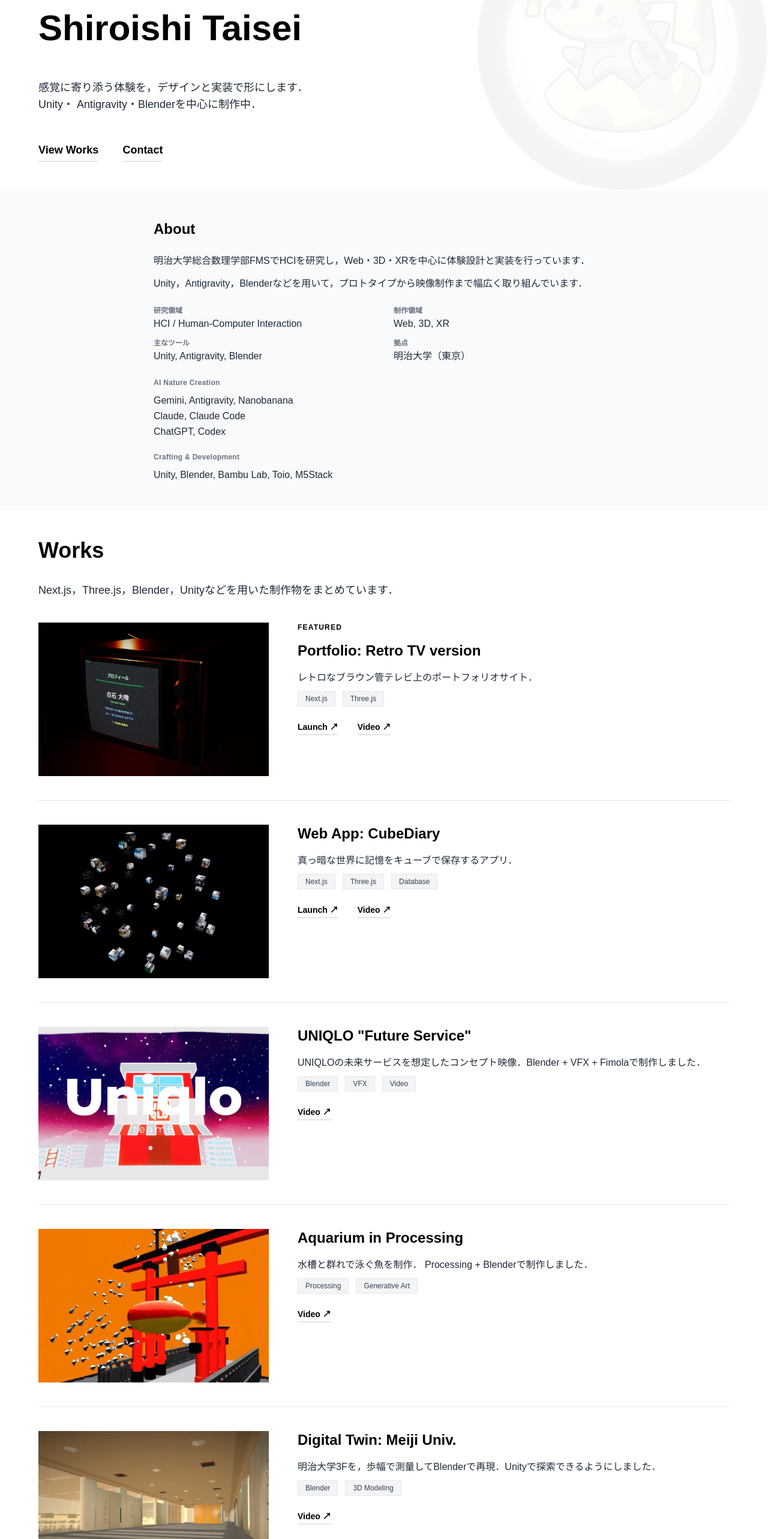
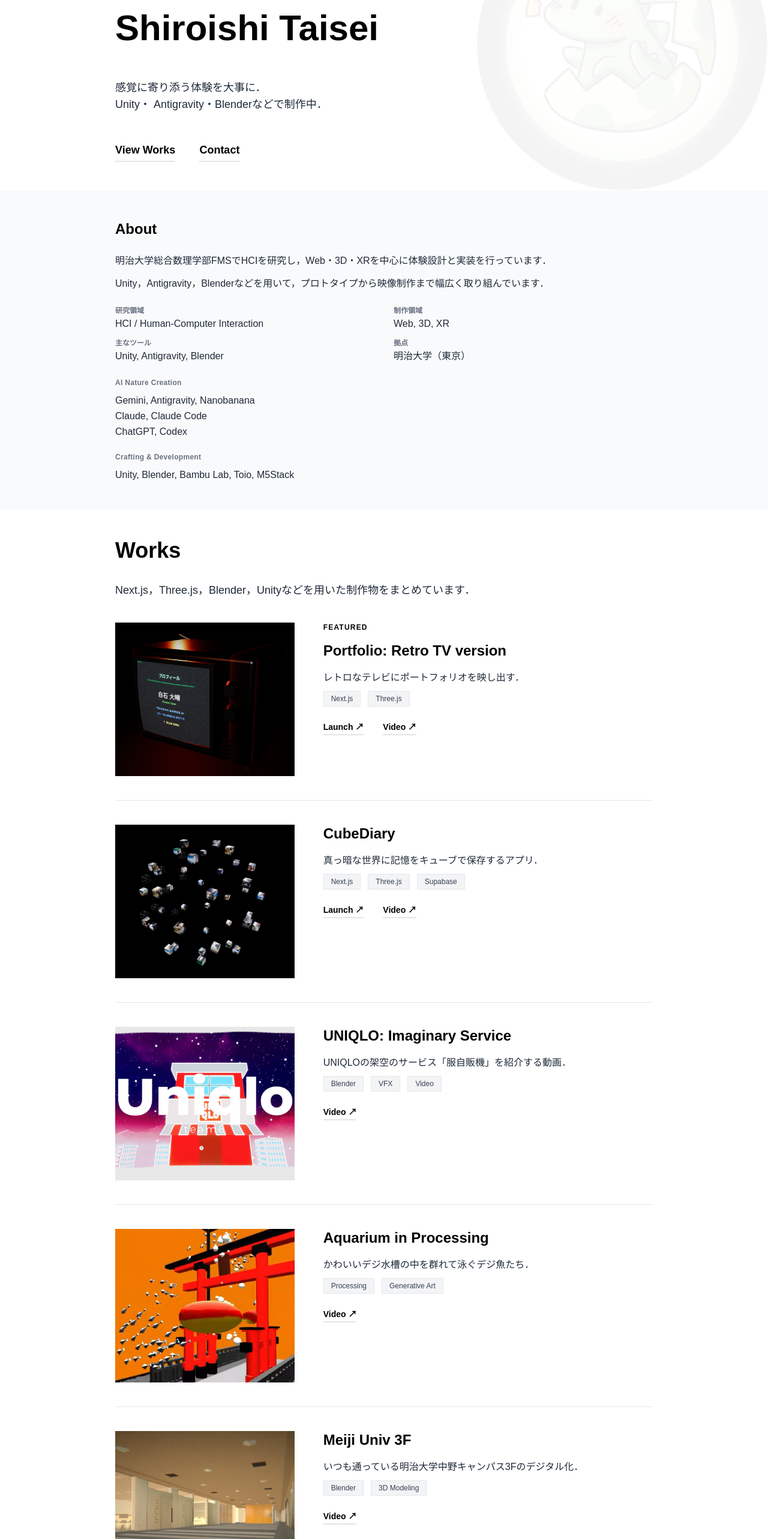
Before and after one commit to Roiril/my-portfolio, a Next.js app: page / in a window 1280 px wide. Shown: the part 234-2800 px from the top of the page at 60% size. Built offline with nearby package versions, Linux system fonts and the light colour scheme; no server answers.

Commit message:
feat: Add initial Hero, Works, About, and Contact sections and their content to the portfolio.

```diff
--- a/src/components/sections/About.tsx
+++ b/src/components/sections/About.tsx
@@ -3,7 +3,7 @@ import { aboutData } from '@/content/about';
 export default function About() {
   return (
     <section id="about" className="px-8 py-12 bg-gray-50">
-      <div className="max-w-3xl mx-auto">
+      <div className="max-w-4xl mx-auto">
         {/* セクションヘッダー */}
         <div className="mb-6">
           <h2 className="text-2xl font-bold text-black font-sans">
--- a/src/components/sections/Contact.tsx
+++ b/src/components/sections/Contact.tsx
@@ -31,42 +31,42 @@ export default function Contact() {
   };
 
   return (
-    <section id="contact" className="px-8 py-16 bg-white">
-      <div className="max-w-4xl mx-auto text-center pointer-events-auto">
-        <h2 className="text-4xl sm:text-5xl font-black text-black mb-8">
+    <section id="contact" className="px-8 py-12 bg-gray-50">
+      <div className="max-w-4xl mx-auto pointer-events-auto">
+        <h2 className="text-2xl font-bold text-black mb-6">
           Contact
         </h2>
 
-        <p className="text-lg sm:text-xl text-gray-600 mb-12 leading-relaxed max-w-2xl mx-auto">
+        <p className="text-base text-gray-800 mb-6 leading-relaxed max-w-2xl">
           {contactMessage}
         </p>
 
-        <div className="flex flex-col items-center mb-16">
+        <div className="flex flex-col items-start mb-10">
           <button
             type="button"
             onClick={handleCopy}
-            className="group flex flex-col items-center transition-all duration-300"
+            className="group flex flex-col items-start transition-all duration-300"
           >
             <div className="relative pb-1">
-              <span className="text-2xl sm:text-4xl font-bold text-black border-b-4 border-black/10 transition-all duration-300">
+              <span className="text-xl sm:text-2xl font-bold text-black border-b-4 border-black/10 transition-all duration-300">
                 {emailAddress}
               </span>
               <div className="absolute bottom-[-1px] left-0 w-0 h-[4px] bg-black transition-all duration-300 group-hover:w-full"></div>
             </div>
-            <div className="mt-4 text-xs font-semibold tracking-widest uppercase text-gray-400 opacity-0 group-hover:opacity-100 transition-opacity">
+            <div className="mt-3 text-xs font-semibold tracking-widest uppercase text-gray-400 opacity-0 group-hover:opacity-100 transition-opacity">
               {copied ? 'Copied to clipboard' : 'Click to copy email'}
             </div>
           </button>
         </div>
 
-        <div className="flex flex-row justify-center gap-12 sm:gap-16">
+        <div className="flex flex-row justify-start gap-8 sm:gap-12">
           {socialLinks.map((link) => (
             <a
               key={link.platform}
               href={link.url}
               target="_blank"
               rel="noopener noreferrer"
-              className="group relative pb-1 text-xl sm:text-2xl font-bold text-black border-b-2 border-black/10 transition-all duration-300"
+              className="group relative pb-1 text-base sm:text-lg font-bold text-black border-b-2 border-black/10 transition-all duration-300"
             >
               <span>{link.platform} ↗</span>
               <div className="absolute bottom-[-2px] left-0 w-0 h-[2px] bg-black transition-all duration-300 group-hover:w-full"></div>
--- a/src/components/sections/Hero.tsx
+++ b/src/components/sections/Hero.tsx
@@ -10,7 +10,7 @@ export default function Hero() {
         }}
       ></div>
 
-      <div className="relative z-10 max-w-6xl mx-auto">
+      <div className="relative z-10 max-w-4xl mx-auto">
         <p className="text-xs sm:text-sm font-semibold text-gray-600 tracking-widest uppercase mb-4">
           HCI / Portfolio / Roil
         </p>
@@ -27,9 +27,9 @@ export default function Hero() {
         </h1>
 
         <p className="text-base sm:text-lg text-gray-800 leading-7 max-w-2xl mb-12">
-          感覚に寄り添う体験を，デザインと実装で形にします．
+          感覚に寄り添う体験を大事に．
           <br />
-          Unity・ Antigravity・Blenderを中心に制作中．
+          Unity・ Antigravity・Blenderなどで制作中．
         </p>
 
         <div className="flex flex-row gap-10 mb-0">
--- a/src/components/sections/Works.tsx
+++ b/src/components/sections/Works.tsx
@@ -5,7 +5,7 @@ export default function Works() {
 
   return (
     <section id="works" className="px-8 py-12 bg-white">
-      <div className="max-w-6xl mx-auto">
+      <div className="max-w-4xl mx-auto">
         <div className="mb-10">
           <h2 className="text-3xl sm:text-4xl font-bold text-black mb-8">
             Works
--- a/src/content/works.ts
+++ b/src/content/works.ts
@@ -5,7 +5,7 @@ export const works: Work[] = [
     id: 'retroTV-portfolio',
     title: 'Portfolio: Retro TV version',
     description:
-      'レトロなブラウン管テレビ上のポートフォリオサイト．',
+      'レトロなテレビにポートフォリオを映し出す．',
     image: '/images/retroTV-portfolio.png',
     tags: ['Next.js', 'Three.js'],
     links: [
@@ -16,11 +16,11 @@ export const works: Work[] = [
   },
   {
     id: 'cube-diary',
-    title: 'Web App: CubeDiary',
+    title: 'CubeDiary',
     description:
       '真っ暗な世界に記憶をキューブで保存するアプリ．',
     image: '/images/CubeDiary.png',
-    tags: ['Next.js', 'Three.js', 'Database'],
+    tags: ['Next.js', 'Three.js', 'Supabase'],
     links: [
       { type: 'launch', url: 'https://cube-diary.vercel.app/' },
       { type: 'video', url: 'https://youtube.com/shorts/UY0FlFT1WY8?si=Hm70ycGAHvYiZp20' },
@@ -28,9 +28,9 @@ export const works: Work[] = [
   },
   {
     id: 'uniqlo-future',
-    title: 'UNIQLO "Future Service"',
+    title: 'UNIQLO: Imaginary Service',
     description:
-      'UNIQLOの未来サービスを想定したコンセプト映像．Blender + VFX + Fimolaで制作しました．',
+      'UNIQLOの架空のサービス「服自販機」を紹介する動画．',
     image: '/images/UniqloCap.png',
     tags: ['Blender', 'VFX', 'Video'],
     links: [
@@ -41,7 +41,7 @@ export const works: Work[] = [
     id: 'aquarium',
     title: 'Aquarium in Processing',
     description:
-      '水槽と群れで泳ぐ魚を制作． Processing + Blenderで制作しました．',
+      'かわいいデジ水槽の中を群れて泳ぐデジ魚たち．',
     image: '/images/AcuariumPrograming.png',
     tags: ['Processing', 'Generative Art'],
     links: [
@@ -50,9 +50,9 @@ export const works: Work[] = [
   },
   {
     id: 'meiji-3d',
-    title: 'Digital Twin: Meiji Univ.',
+    title: 'Meiji Univ 3F',
     description:
-      '明治大学3Fを，歩幅で測量してBlenderで再現．Unityで探索できるようにしました．',
+      'いつも通っている明治大学中野キャンパス3Fのデジタル化．',
     image: '/images/Meiji3fVideoCapture.png',
     tags: ['Blender', '3D Modeling'],
     links: [
@@ -63,7 +63,7 @@ export const works: Work[] = [
     id: 'ai-composition',
     title: 'AI-Augmented Composition',
     description:
-      'Studio Oneで昔作った曲を，Suno AIで再構成・拡張しました．',
+      'Studio Oneで昔作った曲を，Suno AIで拡張．',
     image: '/images/StudioOneCap.png',
     tags: ['StudioOne', 'Suno AI'],
     links: [
@@ -82,7 +82,7 @@ export const works: Work[] = [
   {
     id: 'portfolio',
     title: 'Portfolio',
-    description: 'このポートフォリオサイト自体の制作．',
+    description: 'このポートフォリオサイト．',
     image: '/images/MyPortfolio.png',
     tags: ['Next.js', 'React'],
     links: [],
```
